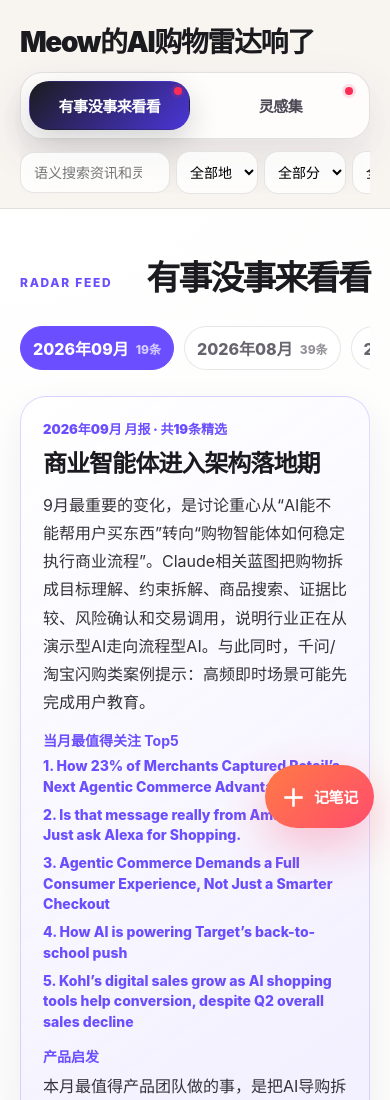
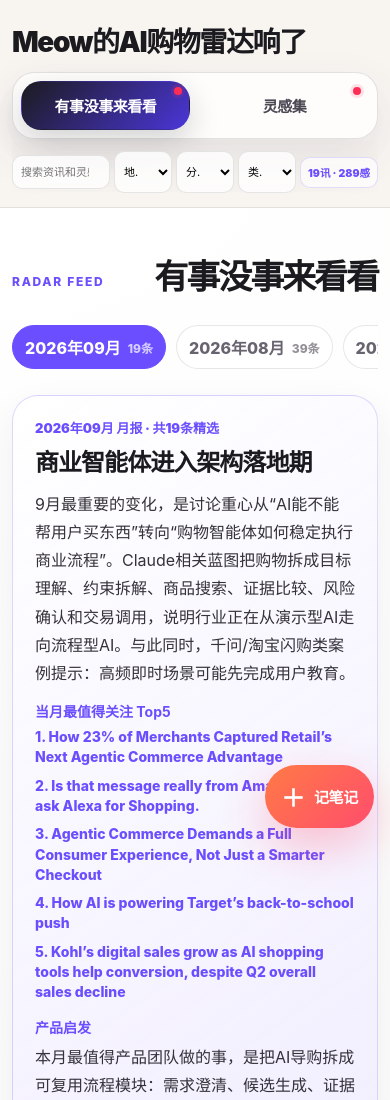
Before and after one commit to Meow969/my-repository, a plain HTML site: page index.html in a window 390 px wide. Shown: the top 1100 px of the page. Drawn offline with Linux system fonts and the light colour scheme.

Commit message:
Refine header toolbar layout

```diff
--- a/app.js
+++ b/app.js
@@ -154,6 +154,7 @@ function renderFilters() {
   regionFilter.addEventListener('change', e => { state.region = e.target.value; renderFeed(); renderGlobalStats(); });
   typeFilter.addEventListener('change', e => { state.contentType = e.target.value; renderFeed(); renderGlobalStats(); });
   categoryFilter.addEventListener('change', e => { state.category = e.target.value; renderFeed(); renderGlobalStats(); });
+  window.addEventListener('resize', renderGlobalStats, { passive: true });
 }
 
 function renderGlobalStats() {
@@ -161,10 +162,15 @@ function renderGlobalStats() {
   const currentMonthCount = monthArticleCount(state.month);
   const insightCount = activeInsights().length;
   const totalInsights = state.insights.length + state.userInsights.length;
+  const compact = window.matchMedia('(max-width: 560px)').matches;
   const label = state.query
-    ? `资讯 ${feedCount} · 灵感 ${insightCount}`
-    : `${state.month.slice(5)}月 ${currentMonthCount}条 · 灵感 ${totalInsights}`;
-  document.getElementById('globalStats').textContent = label;
+    ? (compact ? `${feedCount}讯 · ${insightCount}感` : `资讯 ${feedCount} · 灵感 ${insightCount}`)
+    : (compact ? `${currentMonthCount}讯 · ${totalInsights}感` : `${state.month.slice(5)}月 ${currentMonthCount}条 · 灵感 ${totalInsights}`);
+  const stats = document.getElementById('globalStats');
+  stats.textContent = label;
+  stats.title = state.query
+    ? `筛选后资讯 ${feedCount} 条，灵感 ${insightCount} 条`
+    : `${state.month.slice(5)}月资讯 ${currentMonthCount} 条，灵感 ${totalInsights} 条`;
 }
 
 function hasFeedUpdate() {
--- a/index.html
+++ b/index.html
@@ -6,7 +6,7 @@
   <meta http-equiv="Cache-Control" content="no-store" />
   <meta http-equiv="Pragma" content="no-cache" />
   <title>Meow的AI购物雷达响了</title>
-  <link rel="stylesheet" href="./styles.css?v=2026-09-08-header-toolbar-v1" />
+  <link rel="stylesheet" href="./styles.css?v=2026-09-08-header-toolbar-v2" />
 </head>
 <body>
   <header class="hero compact-hero">
@@ -18,10 +18,10 @@
       <button class="top-tab" data-tab="inspiration" role="tab">灵感集<span class="update-dot" data-dot="inspiration" aria-label="有更新"></span></button>
     </div>
     <section class="toolbar global-toolbar" aria-label="全局搜索和筛选工具">
-      <input id="searchInput" type="search" placeholder="语义搜索资讯和灵感：记忆 / 信任 / 闭环 / 商家可读…" />
-      <select id="regionFilter"><option value="all">全部地区</option></select>
-      <select id="typeFilter"><option value="all">全部分类</option></select>
-      <select id="categoryFilter"><option value="all">全部类型</option></select>
+      <input id="searchInput" type="search" placeholder="搜索资讯和灵感：记忆 / 信任 / 闭环…" />
+      <select id="regionFilter" aria-label="地区筛选"><option value="all">地区</option></select>
+      <select id="typeFilter" aria-label="分类筛选"><option value="all">分类</option></select>
+      <select id="categoryFilter" aria-label="类型筛选"><option value="all">类型</option></select>
       <div id="globalStats" class="global-stats"></div>
     </section>
   </header>
@@ -72,6 +72,6 @@
   </section>
 
   <footer>Built for AI shopping product research. Public-deploy ready via GitHub Pages / Netlify / Vercel.</footer>
-  <script src="./app.js?v=2026-09-08-header-toolbar-v1"></script>
+  <script src="./app.js?v=2026-09-08-header-toolbar-v2"></script>
 </body>
 </html>
--- a/styles.css
+++ b/styles.css
@@ -34,15 +34,15 @@ main { padding: 0 clamp(20px, 5vw, 72px) 60px; }
 .tab-panel.active { display: block; }
 .eyebrow { margin: 0 0 10px; color: var(--accent); text-transform: uppercase; letter-spacing: 0.14em; font-size: 12px; font-weight: 800; }
 h2 { margin: 0; font-size: clamp(34px, 5vw, 64px); letter-spacing: -0.06em; }
-.toolbar { max-height: 68px; display: flex; align-items: center; gap: 8px; padding: 10px 0 0; backdrop-filter: blur(14px); overflow: visible; transition: opacity .16s ease, transform .24s cubic-bezier(.2,.8,.2,1), max-height .24s cubic-bezier(.2,.8,.2,1), padding .24s cubic-bezier(.2,.8,.2,1); }
+.toolbar { max-height: 68px; display: grid; grid-template-columns: minmax(220px, 1fr) repeat(3, minmax(96px, 126px)) auto; align-items: center; gap: 8px; padding: 10px 0 0; backdrop-filter: blur(14px); overflow: visible; transition: opacity .16s ease, transform .24s cubic-bezier(.2,.8,.2,1), max-height .24s cubic-bezier(.2,.8,.2,1), padding .24s cubic-bezier(.2,.8,.2,1); }
 .header-collapsed .toolbar { max-height: 0; opacity: 0; pointer-events: none; padding-top: 0; transform: translateY(-8px); overflow: hidden; }
 .global-toolbar { align-items: center; }
 input, select, textarea { width: 100%; border: 1px solid var(--line); border-radius: 14px; background: rgba(255,255,255,0.82); padding: 11px 13px; outline: none; font-size: 14px; }
-.toolbar input { flex: 1 1 360px; min-width: 180px; }
-.toolbar select { flex: 0 1 118px; min-width: 92px; }
+.toolbar input { min-width: 0; }
+.toolbar select { min-width: 0; padding-left: 10px; padding-right: 28px; text-overflow: ellipsis; }
 select { min-height: 42px; }
 textarea { min-height: 140px; resize: vertical; line-height: 1.65; }
-.global-stats { flex: 0 0 auto; min-width: fit-content; white-space: nowrap; border: 1px solid rgba(107,78,255,0.18); background: rgba(255,255,255,0.72); color: var(--accent); border-radius: 999px; padding: 10px 12px; font-size: 13px; font-weight: 900; }
+.global-stats { min-width: max-content; white-space: nowrap; border: 1px solid rgba(107,78,255,0.18); background: rgba(255,255,255,0.72); color: var(--accent); border-radius: 999px; padding: 10px 12px; font-size: 13px; font-weight: 900; text-align: center; }
 .section { margin-top: 42px; }
 .section-soft { padding: 34px; border-radius: 36px; background: rgba(255,255,255,0.46); border: 1px solid var(--line); }
 .section-title { display: flex; align-items: end; justify-content: space-between; gap: 20px; margin-bottom: 22px; }
@@ -119,11 +119,11 @@ footer { padding: 32px clamp(20px, 5vw, 72px); color: var(--muted); border-top:
   .header-collapsed .primary-tabs { width: 100%; }
   .top-tab { padding: 13px 12px; font-size: 15px; }
   .header-collapsed .top-tab { padding: 10px 8px; font-size: 14px; }
-  .toolbar { gap: 6px; overflow-x: auto; scrollbar-width: none; }
-  .toolbar::-webkit-scrollbar { display: none; }
-  .toolbar input { flex: 1 0 150px; min-width: 120px; }
-  .toolbar select { flex: 0 0 82px; min-width: 82px; padding-left: 9px; padding-right: 9px; }
-  .global-stats { padding: 10px 10px; font-size: 12px; }
+  .toolbar { grid-template-columns: minmax(112px, 1fr) repeat(3, minmax(66px, 84px)) max-content; gap: 5px; overflow: hidden; }
+  .toolbar input, .toolbar select { height: 38px; border-radius: 12px; font-size: 12px; padding-top: 8px; padding-bottom: 8px; }
+  .toolbar input { padding-left: 10px; padding-right: 10px; }
+  .toolbar select { padding-left: 7px; padding-right: 20px; }
+  .global-stats { padding: 8px 9px; font-size: 11px; border-radius: 12px; }
   .insight-grid { grid-template-columns: 1fr; }
   .note-form { grid-template-columns: 1fr; }
   .article-head { flex-direction: column; }
@@ -131,6 +131,15 @@ footer { padding: 32px clamp(20px, 5vw, 72px); color: var(--muted); border-top:
   .floating-note-btn { right: 16px; bottom: 16px; padding: 14px 16px; }
   .floating-note-panel { right: 12px; bottom: 82px; width: calc(100vw - 24px); max-height: calc(100vh - 108px); }
 }
+@media (max-width: 560px) {
+  .hero { padding-left: 12px; padding-right: 12px; }
+  main { padding-left: 12px; padding-right: 12px; }
+  .toolbar { grid-template-columns: minmax(78px, 1fr) repeat(3, minmax(44px, 58px)) max-content; gap: 4px; }
+  .toolbar input, .toolbar select { height: 34px; font-size: 11px; border-radius: 10px; }
+  .toolbar input { padding-left: 8px; padding-right: 8px; }
+  .toolbar select { padding-left: 5px; padding-right: 16px; }
+  .global-stats { padding: 7px 7px; font-size: 10.5px; border-radius: 10px; }
+}
 .derived-insight { background: rgba(107, 78, 255, 0.08); border-left: 4px solid var(--accent); padding: 12px 14px; border-radius: 14px; color: #30284e !important; }
 .note-links a { display: grid; gap: 4px; padding: 10px 0; border-bottom: 1px solid var(--line); }
 .note-links small { color: var(--muted); line-height: 1.45; font-weight: 500; }
```
